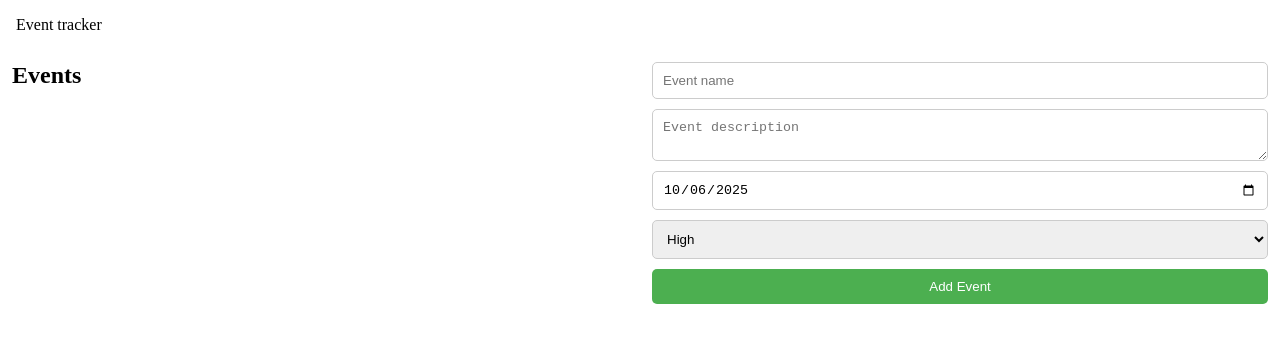
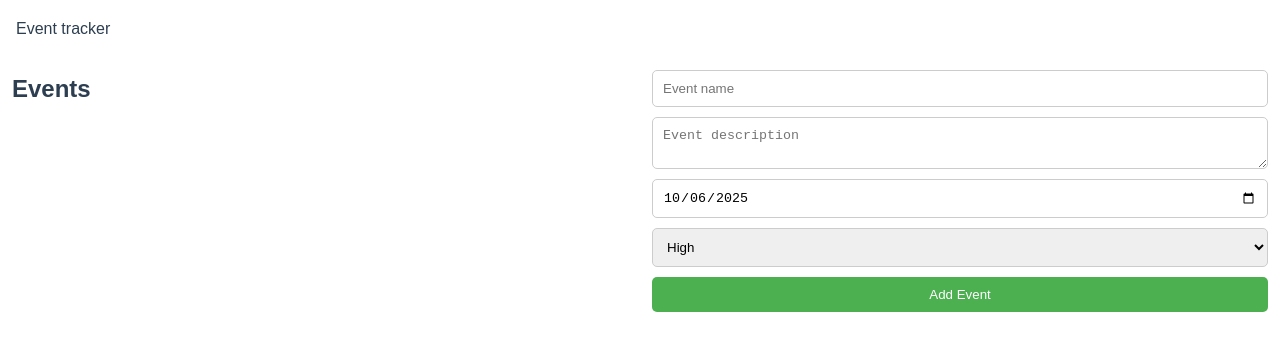
Before and after one commit to ashsajal1/event-tracker, a Vue app: page / in a window 1280 px wide. Shown: the top 350 px of the page. Built offline with nearby package versions, Linux system fonts and the light colour scheme; the HTML template or start-up script is replaced by a standard one.

Commit message:
style: create color variables

```diff
--- a/src/assets/base.scss
+++ b/src/assets/base.scss
@@ -0,0 +1,24 @@
+:root {
+  /* Light theme (default) */
+  --bg-color: #ffffff;
+  --text-color: #2c3e50;
+  --header-bg: #f8f9fa;
+  --card-bg: #ffffff;
+  --border-color: #e0e0e0;
+}
+
+[data-theme="dark"] {
+  --bg-color: #1a1a1a;
+  --text-color: #f0f0f0;
+  --header-bg: #2d2d2d;
+  --card-bg: #2d2d2d;
+  --border-color: #444;
+}
+
+body {
+  background-color: var(--bg-color);
+  color: var(--text-color);
+  font-family: Arial, sans-serif;
+  line-height: 1.6;
+  min-height: 100vh;
+}
```
